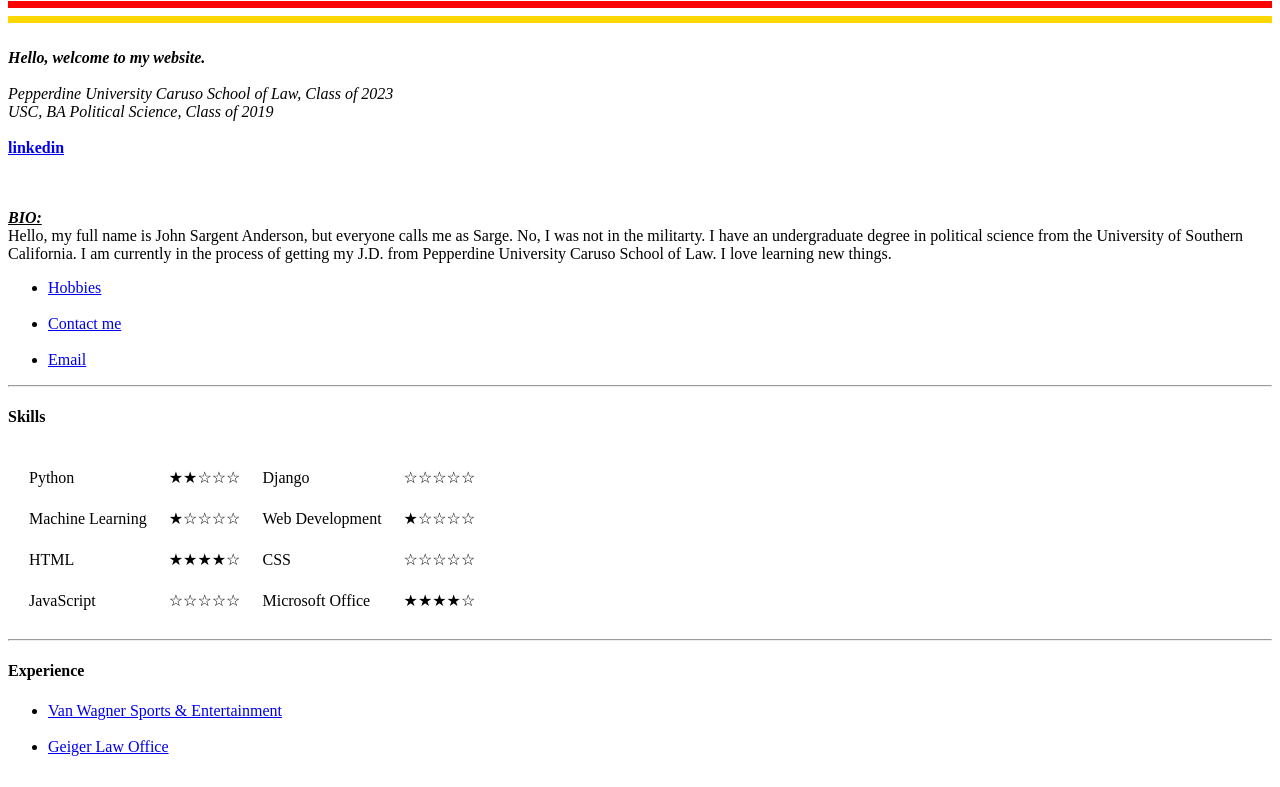
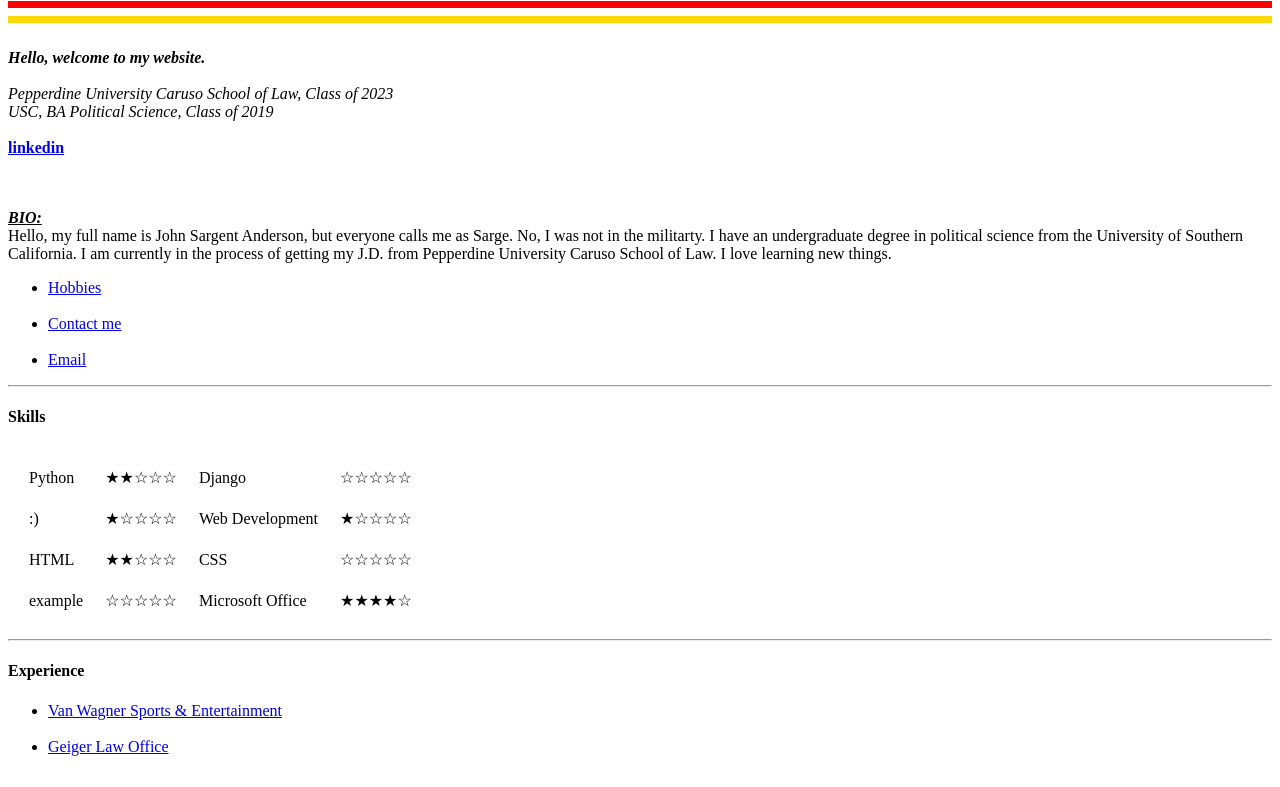
Before and after one commit to SandValley/cv, a plain HTML site: page index.html in a window 1280 px wide. Shown: the part 245-1032 px from the top of the page. Drawn offline with Linux system fonts and the light colour scheme.

Commit message:
Update index.html

```diff
--- a/index.html
+++ b/index.html
@@ -46,19 +46,19 @@
         <td>☆☆☆☆☆</td>
       </tr>
       <tr>
-        <td>Machine Learning</td>
+        <td>:)</td>
         <td>★☆☆☆☆</td>
         <td>Web Development</td>
         <td>★☆☆☆☆</td>
       </tr>
       <tr>
         <td>HTML</td>
-        <td>★★★★☆</td>
+        <td>★★☆☆☆</td>
         <td>CSS</td>
         <td>☆☆☆☆☆</td>
       </tr>
       <tr>
-        <td>JavaScript</td>
+        <td>example</td>
         <td>☆☆☆☆☆</td>
         <td>Microsoft Office</td>
         <td>★★★★☆</td>
```
